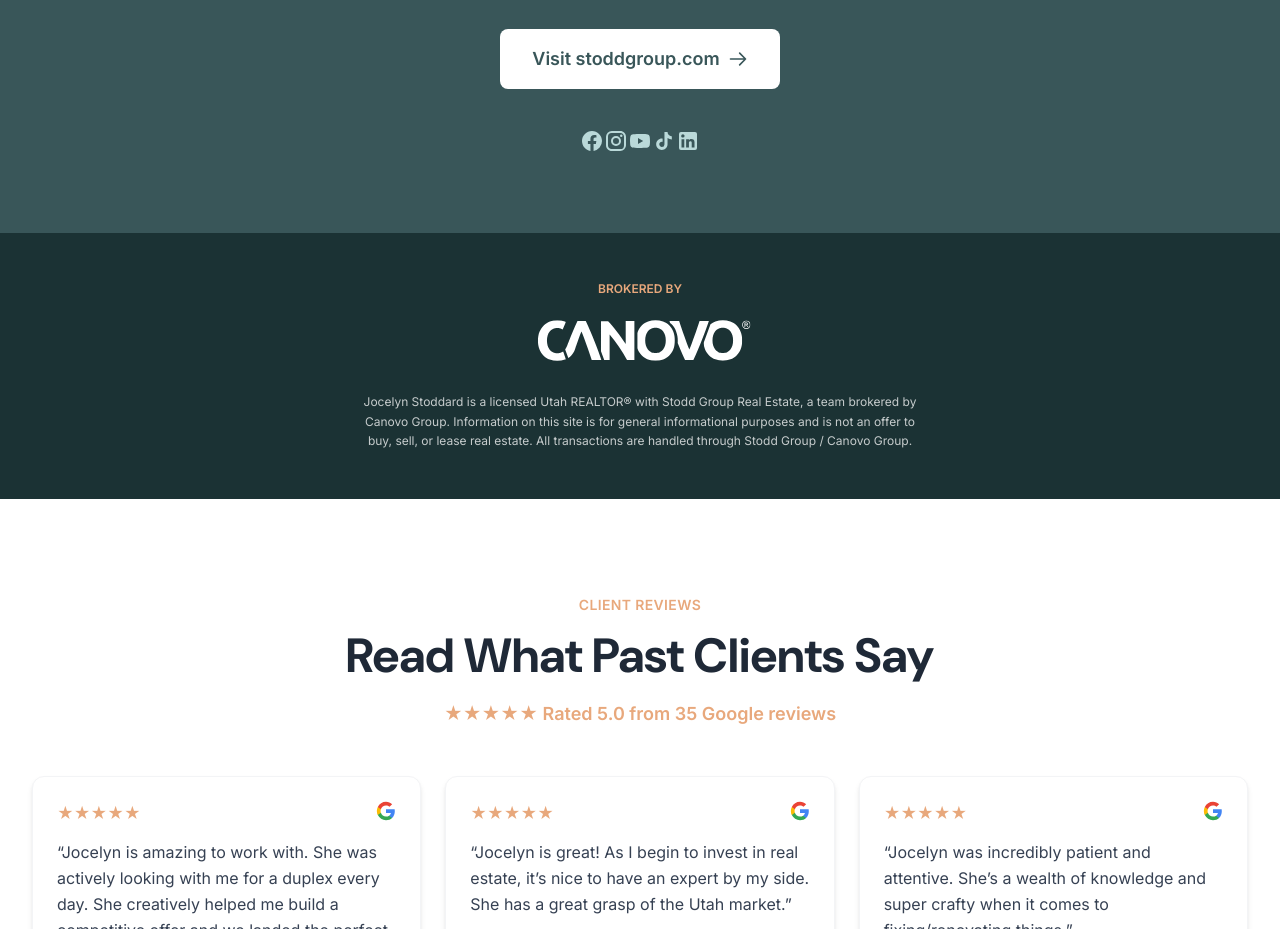
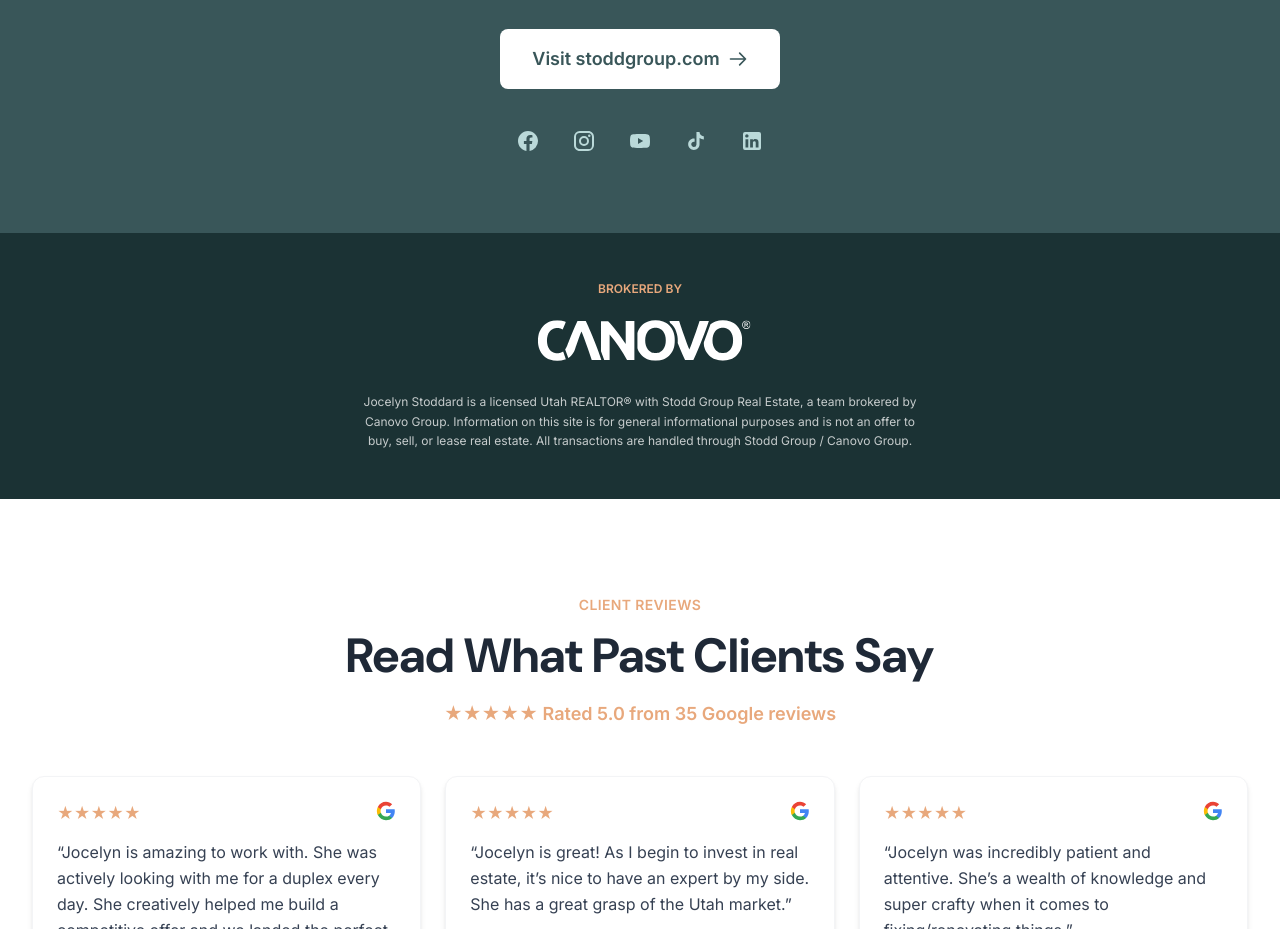
Before and after one commit to jocelynkaufman/utah-investor-hub, a plain HTML site: page utah-realtor-for-investors-jocelyn-stoddard/index.html in a window 1280 px wide. Shown: the part 1245-2174 px from the top of the page. Drawn offline with Linux system fonts and the light colour scheme.

Commit message:
Bio page: fix cramped social icons (gap-5 was purged -> gap-8)
The social icons row in the Stodd Group section was rendering with
zero gap because gap-5 isn't in the compiled Tailwind bundle (it was
purged — only gap-1/2/3/4/6/8/12 are available). Swapped to gap-8
(32px) for proper breathing room between the 5 icons.

Co-Authored-By: Claude Opus 4.7 <noreply@anthropic.com>

```diff
--- a/utah-realtor-for-investors-jocelyn-stoddard/index.html
+++ b/utah-realtor-for-investors-jocelyn-stoddard/index.html
@@ -186,7 +186,7 @@
       Visit stoddgroup.com
       <svg class="w-5 h-5" fill="none" stroke="currentColor" viewBox="0 0 24 24"><path stroke-linecap="round" stroke-linejoin="round" stroke-width="2" d="M14 5l7 7m0 0l-7 7m7-7H3"></path></svg>
     </a>
-    <div class="flex gap-5 mt-10 justify-center" aria-label="Social links">
+    <div class="flex gap-8 mt-10 justify-center" aria-label="Social links">
       <a href="https://www.facebook.com/stoddgroup" target="_blank" rel="noopener" aria-label="Stodd Group on Facebook" class="text-brand-light-green hover:text-white transition-colors">
         <svg class="w-6 h-6" fill="currentColor" viewBox="0 0 24 24"><path d="M12 2.04c-5.5 0-10 4.49-10 10.02c0 5 3.66 9.15 8.44 9.9v-7H7.9v-2.9h2.54V9.85c0-2.51 1.49-3.89 3.78-3.89c1.09 0 2.23.19 2.23.19v2.47h-1.26c-1.24 0-1.63.77-1.63 1.56v1.88h2.78l-.45 2.9h-2.33v7a10 10 0 008.44-9.9c0-5.53-4.5-10.02-10-10.02z"/></svg>
       </a>
```
